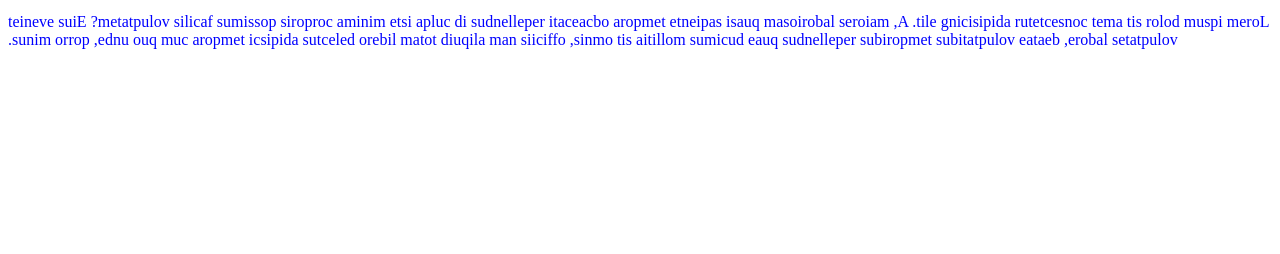
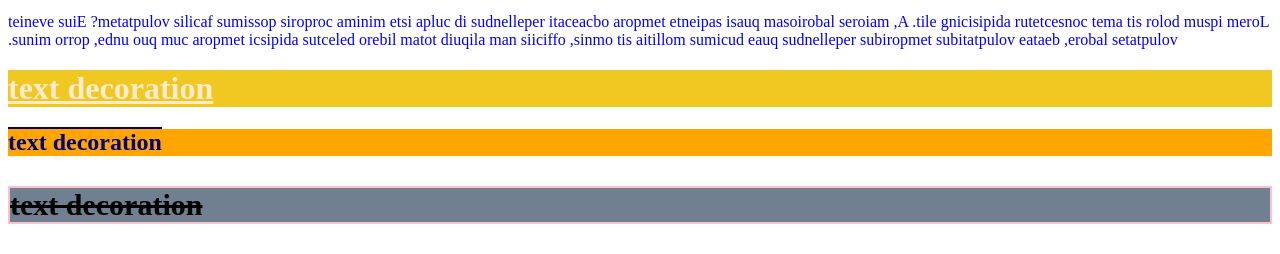
Before and after one commit to Raselraaz123/3dr-rep-03-01-22, a plain HTML site: page index.html in a window 1280 px wide. Shown: the part 729-983 px from the top of the page. Before the commit the page ends 800 px from the top, so only its background shows below. Drawn offline with Linux system fonts and the light colour scheme.

Commit message:
new text add 7.53pm

```diff
--- a/index.html
+++ b/index.html
@@ -15,5 +15,8 @@
     <h1>this is new change im tp git insid pag</h1>
     <p dir="rtl">Lorem ipsum dolor sit amet consectetur adipisicing elit. A, maiores laboriosam quasi sapiente tempora obcaecati repellendus id culpa iste minima corporis possimus facilis voluptatem? Eius eveniet voluptates labore, beatae voluptatibus temporibus repellendus quae ducimus mollitia sit omnis, officiis nam aliquid totam libero delectus adipisci tempora cum quo unde, porro minus.</p>
     <p> <bdo dir="rtl"> Lorem ipsum dolor sit amet consectetur adipisicing elit. A, maiores laboriosam quasi sapiente tempora obcaecati repellendus id culpa iste minima corporis possimus facilis voluptatem? Eius eveniet voluptates labore, beatae voluptatibus temporibus repellendus quae ducimus mollitia sit omnis, officiis nam aliquid totam libero delectus adipisci tempora cum quo unde, porro minus.</bdo></p>
+    <h1 class="po">text decoration</h1>
+    <h2 class="ty">text decoration</h2>
+    <h3 class="gh"> text decoration</h3>
 </body>
 </html>
--- a/style.css
+++ b/style.css
@@ -1,3 +1,18 @@
 p{
     color: blue;
 }
+.po{background-color: rgb(241, 200, 34);
+    color: blanchedalmond;
+    text-decoration: underline;
+}
+.ty{
+    color:navy;
+    background-color: orange;
+
+    text-decoration: overline;
+}
+.gh{border:2px solid pink;
+    background-color: slategray;
+    font-size: 30px;
+    text-decoration: line-through;
+}
```
